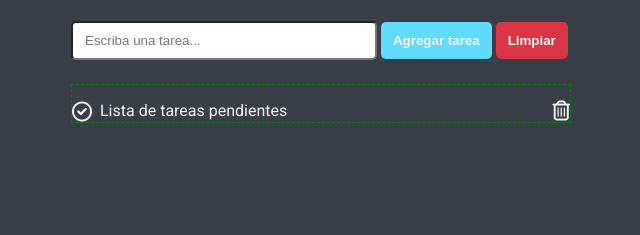
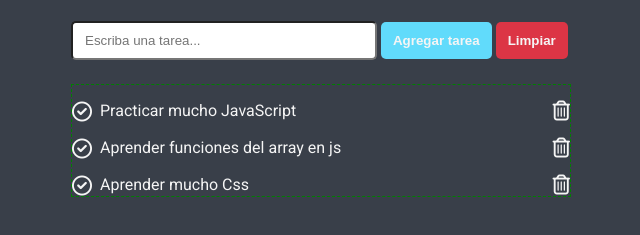
Before and after one commit to jlescobar7/to-do-list, a plain HTML site: page index.html in a window 1280 px wide. Shown: the part 71-306 px from the top of the page, without its empty margins (57-697 px from the left). Drawn offline with Linux system fonts and the light colour scheme.

Commit message:
v1.3 - se pinta dinamicamente la lista de tareas con js

```diff
--- /dev/null
+++ b/app.js
@@ -0,0 +1,52 @@
+
+let $tituloPpal = document.querySelector('#titulo-ppal')
+let $taskCounter = document.querySelector('#contador-tareas-pendientes')
+let $newTaskForm = document.querySelector ('.new-task-form')
+let $reseFormButtom = document.querySelector('.clear-boton')
+let $taskList = document.querySelector('.tasks-list')
+
+let todos =[
+    {
+        id: 1646783804402,
+        description: 'Practicar mucho JavaScript',
+        isDone:false
+    },
+    {
+        id: 1646784404784,
+        description: 'Aprender funciones del array en js',
+        isDone:false
+    },
+    {
+        id: 1646784404784,
+        description: 'Aprender mucho Css',
+        isDone:false
+    }
+
+
+];
+
+
+function renderTodos() {
+    $taskList.innerHTML=''
+    //renderedTask es un ARRAY que retorna todos.map
+    let renderedTasks =todos.map(function(task){
+        return`
+        <li class="task-list-item">
+        <button class="button-list check-task-button">
+            <i class="fa-regular fa-circle-check"></i>
+        </button>
+        <span class="task-description">
+         ${task.description}
+         </span>
+        <botton type="button" class="button-list remove-task-button">
+            <i class="fa-regular fa-trash-can"></i>
+        </botton>
+
+    </li>`
+
+    })
+$taskList.innerHTML = renderedTasks.join('')
+
+}
+
+renderTodos()
--- a/index.html
+++ b/index.html
@@ -26,20 +26,11 @@
             <button type="boton" class="boton clear-boton">Limpiar</button>
         </form>
         <ul id="Lista-de-tareas" class="tasks-list">
-            <li class="task-list-item">
-                <button class="button-list check-task-button">
-                    <i class="fa-regular fa-circle-check"></i>
-                </button>
-                <span class="task-description"> Lista de tareas pendientes </span>
-                <botton type="button" class="button-list remove-task-button">
-                    <i class="fa-regular fa-trash-can"></i>
-                </botton>
 
-            </li>
 
         </ul>
     </main>
-
+    <script src="app.js"></script>
 </body>
 
 </html>
```
